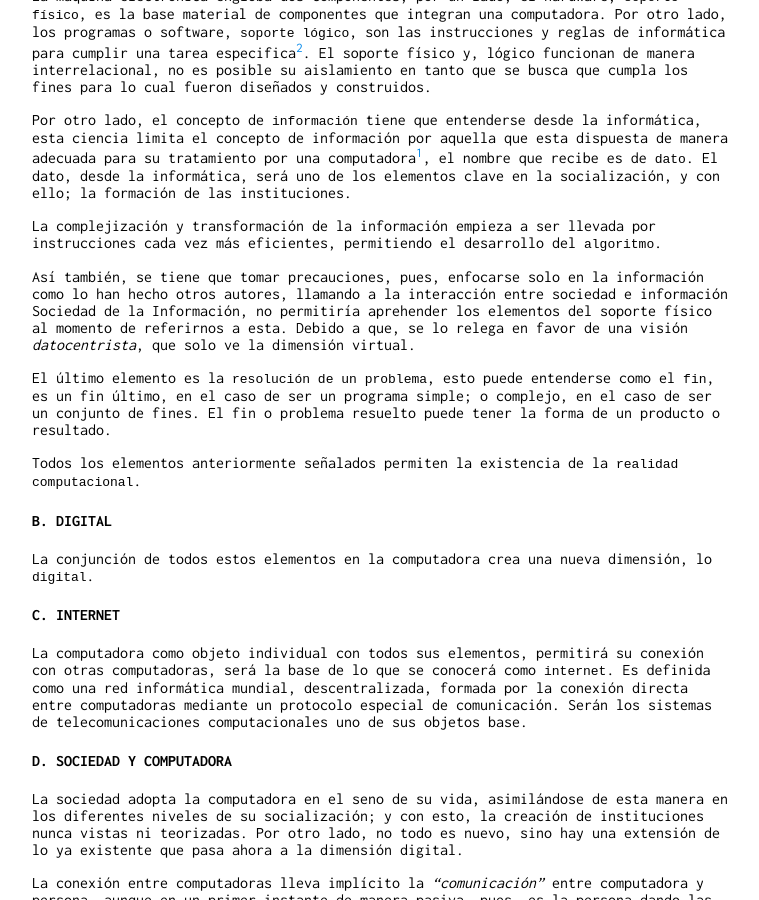
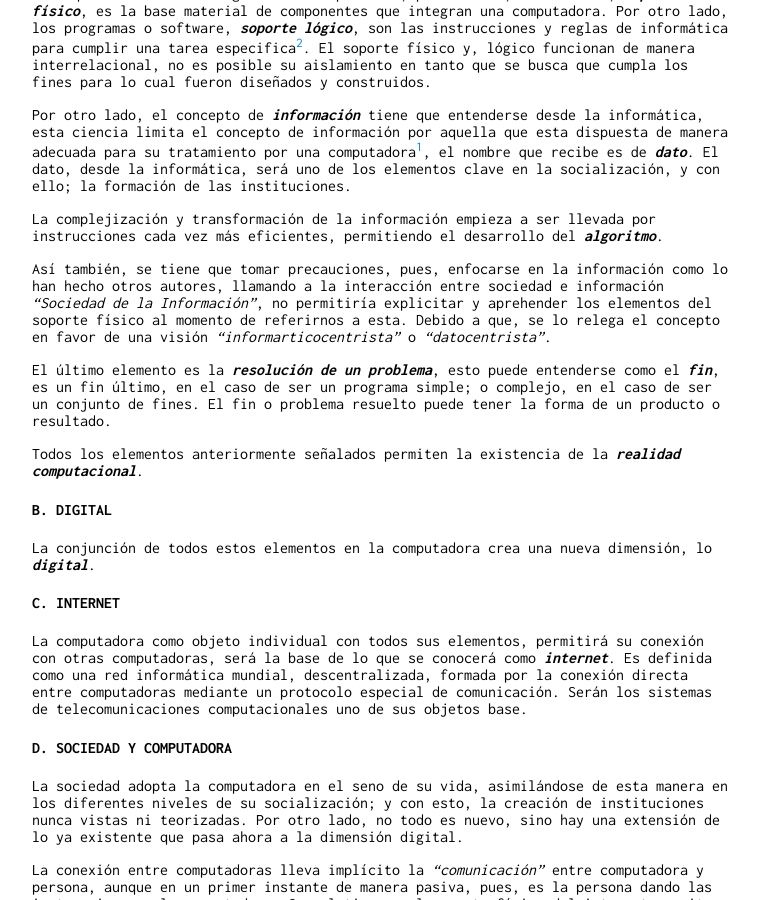
Before and after one commit to actio1680/actio1680.github.io, a Jekyll site: the page built from paginas/instituciones-derecho-computacional.md, in a window 1280 px wide and 900 px high, scrolled down 604 px. Shown: the whole window, without its empty margins (258-1017 px from the left). Built offline with Jekyll 4.4.1, drawn with Linux system fonts in a browser that asks for light colours; our own code applies the rules of GitHub Pages for plain Markdown files.

Commit message:
Update instituciones-derecho-computacional.md

```diff
--- a/paginas/instituciones-derecho-computacional.md
+++ b/paginas/instituciones-derecho-computacional.md
@@ -13,25 +13,25 @@
 Para buscar las instituciones de la Sociedad de la Computación, o sociedad computacional, primero hay que conocer cuales son los elementos y configuraciones de la computación como una herramienta lógica y física, en sus efectos más generales.
 
 #### A. COMPUTADORA
-El objeto clave es la `computadora`, pero no de cualquier tipo, sino una electrónica. Una `computadora electrónica` se define como una máquina electrónica que, mediante determinados programas, permite almacenar y tratar información, y resolver problemas de diversa índole[^1]. Los elementos de esta son ser una maquina electrónica, que mediante el uso programas gestiona información para lograr un fin.
+El objeto clave es la ***computadora***, pero no de cualquier tipo, sino una electrónica. Una ***computadora electrónica*** se define como una máquina electrónica que, mediante determinados programas, permite almacenar y tratar información, y resolver problemas de diversa índole[^1]. Los elementos de esta son ser una maquina electrónica, que mediante el uso programas gestiona información para lograr un fin.
 
-La maquina electrónica engloba dos componentes; por un lado, el hardware, `soporte físico`, es la base material de componentes que integran una computadora. Por otro lado, los programas o software, `soporte lógico`, son las instrucciones y reglas de informática para cumplir una tarea especifica[^2]. El soporte físico y, lógico funcionan de manera interrelacional, no es posible su aislamiento en tanto que se busca que cumpla los fines para lo cual fueron diseñados y construidos.
+La maquina electrónica engloba dos componentes; por un lado, el hardware, ***soporte físico***, es la base material de componentes que integran una computadora. Por otro lado, los programas o software, ***soporte lógico***, son las instrucciones y reglas de informática para cumplir una tarea especifica[^2]. El soporte físico y, lógico funcionan de manera interrelacional, no es posible su aislamiento en tanto que se busca que cumpla los fines para lo cual fueron diseñados y construidos.
 
-Por otro lado, el concepto de `información` tiene que entenderse desde la informática, esta ciencia limita el concepto de información por aquella que esta dispuesta de manera adecuada para su tratamiento por una computadora[^1], el nombre que recibe es de `dato`. El dato, desde la informática, será uno de los elementos clave en la socialización, y con ello; la formación de las instituciones.
+Por otro lado, el concepto de ***información*** tiene que entenderse desde la informática, esta ciencia limita el concepto de información por aquella que esta dispuesta de manera adecuada para su tratamiento por una computadora[^1], el nombre que recibe es de ***dato***. El dato, desde la informática, será uno de los elementos clave en la socialización, y con ello; la formación de las instituciones.
 
-La complejización y transformación de la información empieza a ser llevada por instrucciones cada vez más eficientes, permitiendo el desarrollo del `algoritmo`.
+La complejización y transformación de la información empieza a ser llevada por instrucciones cada vez más eficientes, permitiendo el desarrollo del ***algoritmo***.
 
-Así también, se tiene que tomar precauciones, pues, enfocarse solo en la información como lo han hecho otros autores, llamando a la interacción entre sociedad e información Sociedad de la Información, no permitiría aprehender los elementos del soporte físico al momento de referirnos a esta. Debido a que, se lo relega en favor de una visión *datocentrista*, que solo ve la dimensión virtual.
+Así también, se tiene que tomar precauciones, pues, enfocarse en la información como lo han hecho otros autores, llamando a la interacción entre sociedad e información *"Sociedad de la Información"*, no permitiría explicitar y aprehender los elementos del soporte físico al momento de referirnos a esta. Debido a que, se lo relega el concepto en favor de una visión *"informarticocentrista"* o *"datocentrista"*.
 
-El último elemento es la `resolución de un problema`, esto puede entenderse como el `fin`, es un fin último, en el caso de ser un programa simple; o complejo, en el caso de ser un conjunto de fines. El fin o problema resuelto puede tener la forma de un producto o resultado.
+El último elemento es la ***resolución de un problema***, esto puede entenderse como el ***fin***, es un fin último, en el caso de ser un programa simple; o complejo, en el caso de ser un conjunto de fines. El fin o problema resuelto puede tener la forma de un producto o resultado.
 
-Todos los elementos anteriormente señalados permiten la existencia de la `realidad computacional`.
+Todos los elementos anteriormente señalados permiten la existencia de la ***realidad computacional***.
 
 #### B. DIGITAL
-La conjunción de todos estos elementos en la computadora crea una nueva dimensión, lo `digital`.
+La conjunción de todos estos elementos en la computadora crea una nueva dimensión, lo ***digital***.
 
 #### C. INTERNET
-La computadora como objeto individual con todos sus elementos, permitirá su conexión con otras computadoras, será la base de lo que se conocerá como `internet`. Es definida como una red informática mundial, descentralizada, formada por la conexión directa entre computadoras mediante un protocolo especial de comunicación. Serán los sistemas de telecomunicaciones computacionales uno de sus objetos base.
+La computadora como objeto individual con todos sus elementos, permitirá su conexión con otras computadoras, será la base de lo que se conocerá como ***internet***. Es definida como una red informática mundial, descentralizada, formada por la conexión directa entre computadoras mediante un protocolo especial de comunicación. Serán los sistemas de telecomunicaciones computacionales uno de sus objetos base.
 
 #### D. SOCIEDAD Y COMPUTADORA
 La sociedad adopta la computadora en el seno de su vida, asimilándose de esta manera en los diferentes niveles de su socialización; y con esto, la creación de instituciones nunca vistas ni teorizadas. Por otro lado, no todo es nuevo, sino hay una extensión de lo ya existente que pasa ahora a la dimensión digital.
@@ -39,29 +39,32 @@
 La conexión entre computadoras lleva implícito la *"comunicación"* entre computadora y persona, aunque en un primer instante de manera pasiva, pues, es la persona dando las instrucciones a la computadora. Con el tiempo, el soporte físico del internet permite la comunicación entre personas mediante una computadora. Elevándose cada vez más la complejidad entre su interacción. Llegando a una inteligencia artificial.
 
 #### E. VIRTUALIDAD
-Lo `virtual` emerge como un espacio de interacciones sociales, ecosistema virtual, donde los datos es la sangre de todo el sistema. La computación en la nube es el último nivel alcanzado en este espacio.
+Lo ***virtual*** emerge como un espacio de interacciones sociales, ecosistema virtual, donde los datos es la sangre de todo el sistema. La computación en la nube es el último nivel alcanzado en este espacio.
 
 #### F. SOCIEDAD COMPUTACIONAL
 La conjunción de lo antes reseñado dará paso a la sociedad computacional, de donde devendrá en una complejidad cada vez mayor, esto implicará la regulación de las nuevas instituciones emergentes.
 
-Todo esto pasara a un plano formal, lo que aquí se ha llamado `instituciones del derecho computacional`.
-
+Todo esto pasara a un plano formal, lo que aquí se ha llamado ***instituciones del derecho computacional***.
 
 ### 2. MODOS DE RELACIONARSE DEL DERECHO Y LA REALIDAD COMPUTACIONAL
 Las instituciones de la Sociedad de la Computación se juridizan mediante normas de diferentes niveles de prelación. Así, una institución es un elemento estructural esencial del ordenamiento jurídico o de la ordenación política y social[^2]. Por otro lado, las instituciones emergentes del derecho computacional se configurarán según las maneras en que el derecho se relaciona con la realidad de la computación.
 
 Sin importar la naturaleza de la materia (tributario, penal, civil, procesal, constitucional, aduanero, etc.), los modos de relacionarse son cuatro: **i)** el Derecho regula objetos desde la realidad computacional externa, **ii)** el Derecho regula objetos desde la realidad computacional interna, **iii)** el Derecho usa productos y servicios computacionales y **iv)** el Derecho usa internamente los metódos computacionales.
 
-- **i) El Derecho regula objetos desde la realidad computacional externa**, en ese sentido, El Estado delimita los usos que puede darle la comunidad y él mismo de los soportes (físicos y lógicos) de la realidad computacional. Es una relación pasiva de sobre las creaciones y usos computacionales, se busca formalizar las normas que permiten y prohiben los efectos y  las realidades emergentes. Denominaciones *Derecho computacional*, *Derecho informático*, *Computer Law*, *Legal Informatics*.
+- ***i) El Derecho regula objetos desde la realidad computacional externa***, en ese sentido, El Estado delimita los usos que puede darle la comunidad y él mismo de los soportes (físicos y lógicos) de la realidad computacional. Es una relación pasiva de sobre las creaciones y usos computacionales, se busca formalizar las normas que permiten y prohiben los efectos y  las realidades emergentes. Denominaciones *Derecho computacional*, *Derecho informático*, *Computer Law*, *Legal Informatics*.
+
 	- Por ejemplo: Proteger los datos personales y base de datos, sancionar actos ilícitos (estafa, destrucción de los medios computacionales, etc.), otorgar licencias de microprocesadores, licencias de software, sitios web, impuesto por ingresos de influenciables (influencers), etc.
 
-- **ii) El Derecho regula objetos desde la realidad computacional interna**, la dimensión virtual emerge por la aplicación y desarrollo de esta dimensión. Por este motivo, es una extensión del tipo anterior, el espacio virtual (ciberespacio) genera sus propias entidades para regularse. Los efectos pueden verse, aunque no exclusivamente, fuera del ciberespacio. Denominaciones Protech
+- ***ii) El Derecho regula objetos desde la realidad computacional interna***, la dimensión virtual emerge por la aplicación y desarrollo de esta dimensión. Por este motivo, es una extensión del tipo anterior, el espacio virtual (ciberespacio) genera sus propias entidades para regularse. Los efectos pueden verse, aunque no exclusivamente, fuera del ciberespacio. Denominaciones Protech
+
 	- Por ejemplo: Bloque de datos (externa e interna), computación en la nube (externa e interna), sancionar actos ilícitos (suplantación de identidad, etc.), responsabilidad civil de los robots, ¿impuesto por propiedades virtuales?, etc.
 
 - **iii) El Derecho usa productos y servicios computacionales**, a diferencia de los modos de interactuar anteriores, el Derecho  no regula, sino usa los productos y servicios de la realidad computacional para cumplir sus fines en sus diferentes niveles de existencia. Estos usos acrecentan exponencialmente lo que ya se hacia. Denominaciones *Tecnología jurídica*, *Tecnología al servicio del derecho*, *Legal tech*, etc.
+
 	- Por ejemplo: contratos electrónicos, gobernanza de datos, transformación digital, etc.
 
 - **iv) El Derecho usa internamente los metódos computacionales**, este modo de interactuar extiende en alcance al anterior; es decir, usa métodos que no son propios de la ciencia del Derecho, y utiliza métodos y lógicas de la realidad computacional. Es aplicado principalmente en la investigación jurídica. Denominaciones *Derecho analítico*, *legal analytics*, etc.
+
 	- Por ejemplo: Raspado web para la obtención de normas sistematizadas, inteligencia artificial en la resolución de casos jurídicos, etc.
 
 Los anteriores modos de interactuar del Derecho y la realidad computacional se presentan de manera conjunta, lo mismo ocurre con la legislación. Así por ejemplo, la computación en la nube requiere de soporte físico y lógico, esto sumado a la realidad virtual que emerge, lo cual requerirán sus propias normas internas. Esto muestra que, los cuatro modos de interactuar reseñados pueden aparacer en un mismo objeto de la realidad computacional. La separación cumple una función pedagógica.
```
